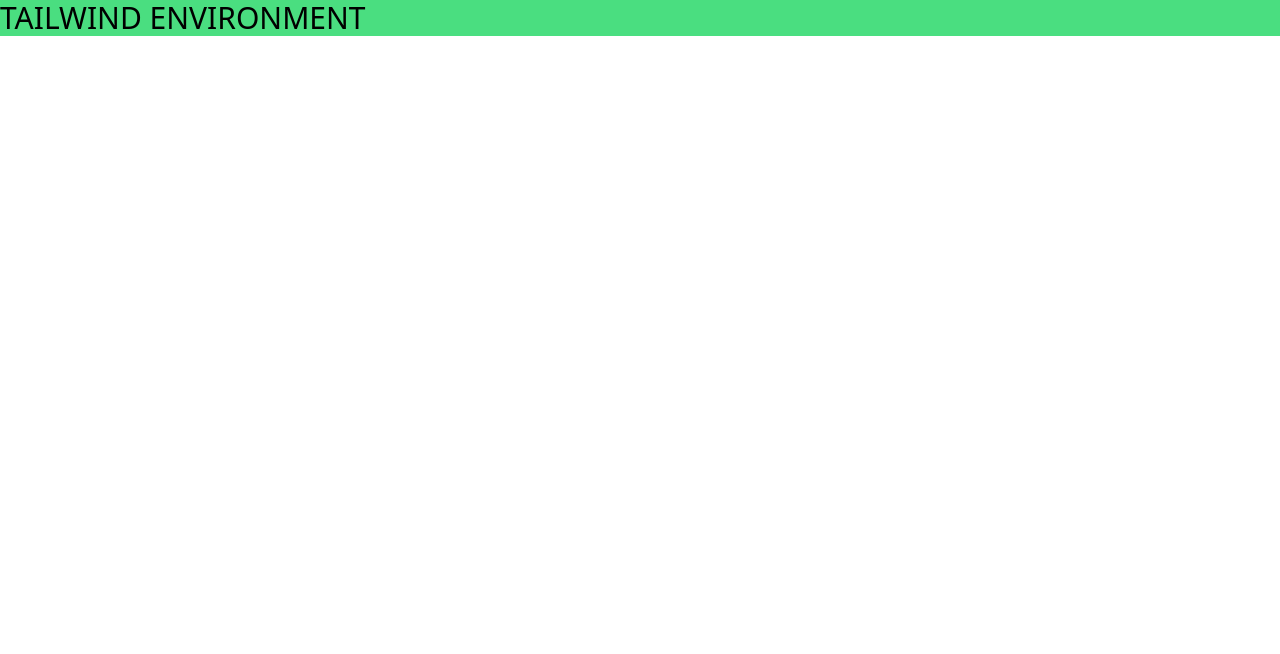
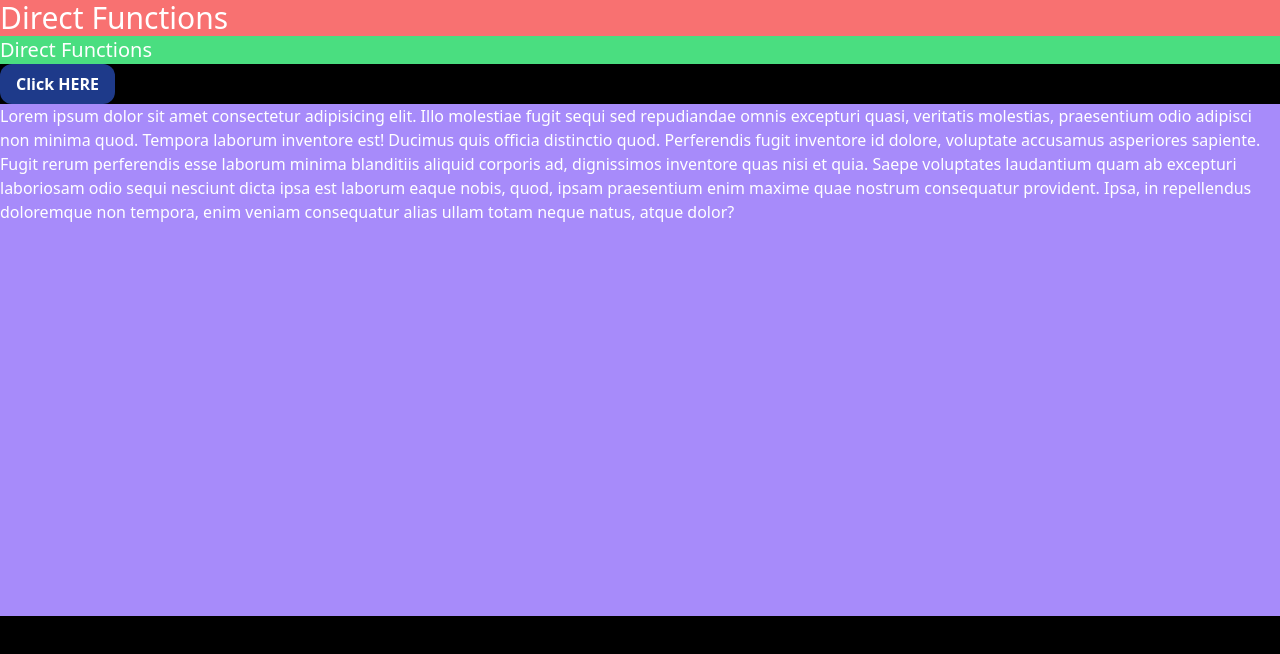
Before and after one commit to Rbravolibtech/Directives-Functions-tailwind, a website: page index.html in a window 1280 px wide. Drawn offline with Linux system fonts and the light colour scheme.

Commit message:
added components

```diff
--- a/index.html
+++ b/index.html
@@ -8,6 +8,15 @@
     <title>Tailwind Environment </title>
 </head>
 <body>
-    <h1 class="text-3xl bg-green-400">TAILWIND ENVIRONMENT</h1>
+    <h1 class=" bg-red-400">Direct Functions</h1>
+    <div>
+    <h2 class="bg-green-400">Direct Functions</h2>
+    <div>
+        <button class="btn-blue">Click HERE</button>
+    </div>
+    <div class="content-area">
+        <p>Lorem ipsum dolor sit amet consectetur adipisicing elit. Illo molestiae fugit sequi sed repudiandae omnis excepturi quasi, veritatis molestias, praesentium odio adipisci non minima quod. Tempora laborum inventore est! Ducimus quis officia distinctio quod. Perferendis fugit inventore id dolore, voluptate accusamus asperiores sapiente. Fugit rerum perferendis esse laborum minima blanditiis aliquid corporis ad, dignissimos inventore quas nisi et quia. Saepe voluptates laudantium quam ab excepturi laboriosam odio sequi nesciunt dicta ipsa est laborum eaque nobis, quod, ipsam praesentium enim maxime quae nostrum consequatur provident. Ipsa, in repellendus doloremque non tempora, enim veniam consequatur alias ullam totam neque natus, atque dolor?</p>
+    </div>
+</div>
 </body>
 </html>
--- a/input.css
+++ b/input.css
@@ -1,3 +1,32 @@
 @tailwind base;
 @tailwind components;
 @tailwind utilities;
+
+@layer base {
+    h1 {
+        font-size: 3rem;
+        @apply text-3xl;
+    }
+
+    h2 {
+        @apply text-xl;
+    }
+}
+
+@layer components {
+    .btn-blue {
+        @apply bg-blue-900 py-2 px-4 rounded-xl font-bold text-white
+        hover:bg-blue-300;
+    }
+}
+
+.content-area {
+    @apply bg-violet-400;
+    height: theme('spacing.128')
+}
+
+@media screen(xl) {
+    body {
+        @apply bg-black text-white;
+    }
+}
--- a/tailwind.config.js
+++ b/tailwind.config.js
@@ -2,7 +2,11 @@
 module.exports = {
   content: ['./*.html'],
   theme: {
-    extend: {},
+    extend: {
+      spacing: {
+        128: '32rem',
+      }
+    },
   },
   plugins: [],
 }
```
Also changed, not shown: css/style.css.
